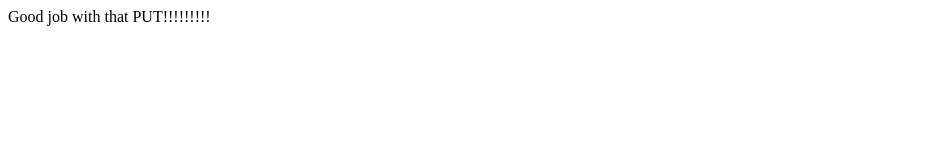
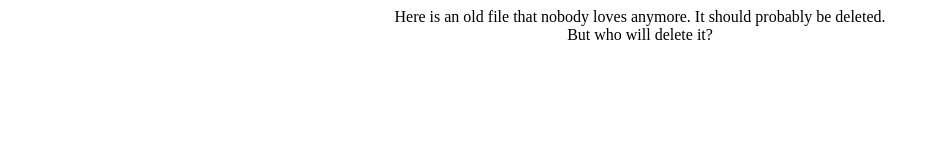
Before and after one commit to cerdelyi/CS537-HTTP-Client-Server, a plain HTML site: page old.html in a window 1280 px wide. Shown: the whole page, without its empty margins (0-940 px from the left). Drawn offline with Linux system fonts and the light colour scheme.

Commit message:
Change text to not be the same as new.html

```diff
--- a/old.html
+++ b/old.html
@@ -1,9 +1,13 @@
 <html>
 <head>
-<title>PUT!</title>
+<title>Delete me!</title>
 </head>
 <body>
-Good job with that PUT!!!!!!!!!
+<center>
+Here is an old file that nobody loves anymore. It should probably be deleted.
+<br>
+But who will delete it?
+</center>
 <br>
 </body>
 </html>
```
